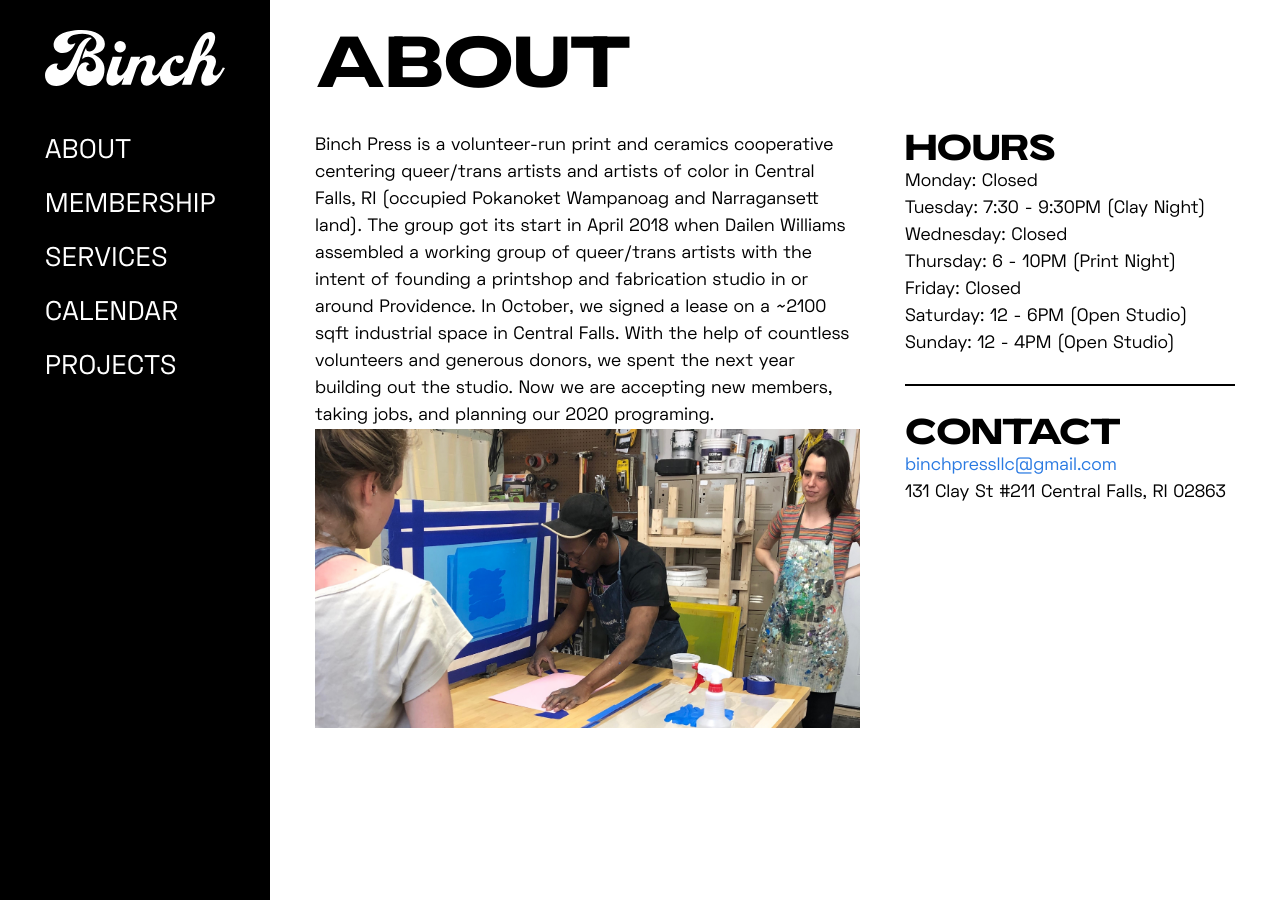
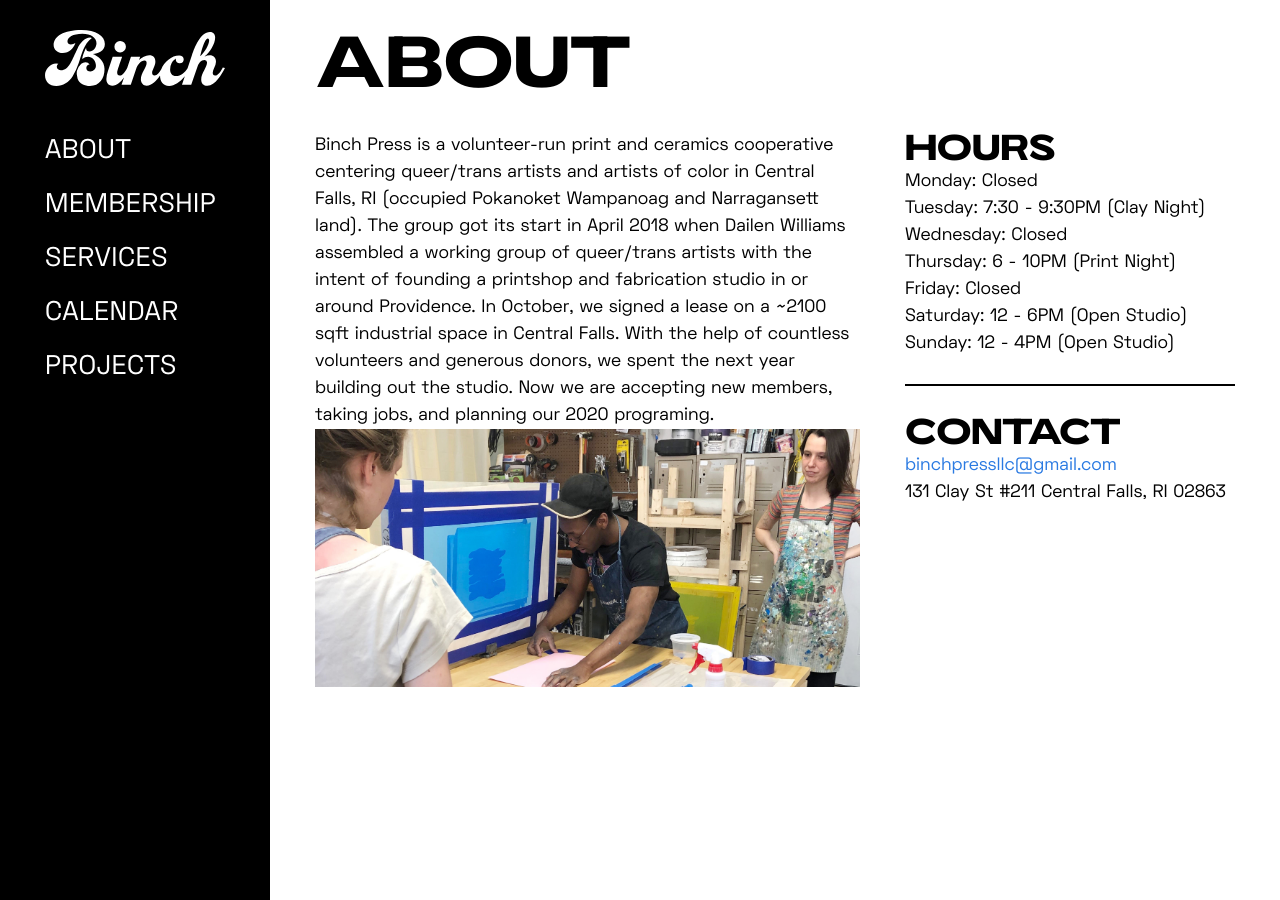
Before and after one commit to tychohoran/binchpress, a Jekyll site: the page built from about.md, in a window 1280 px wide. Built offline with Jekyll 4.4.1, drawn with Linux system fonts in a browser that asks for light colours.

Commit message:
Updated About

```diff
--- a/about.md
+++ b/about.md
@@ -18,4 +18,4 @@ layout: about
 ---
 
 Binch Press is a volunteer-run print and ceramics cooperative centering queer/trans artists and artists of color in Central Falls, RI (occupied Pokanoket Wampanoag and Narragansett land). The group got its start in April 2018 when Dailen Williams assembled a working group of queer/trans artists with the intent of founding a printshop and fabrication studio in or around Providence. In October, we signed a lease on a \~2100 sqft industrial space in Central Falls. With the help of countless volunteers and generous donors, we spent the next year building out the studio. Now we are accepting new members, taking jobs, and planning our 2020 programing.
-![Binch Image Crop.jpeg](/uploads/Binch%20Image%20Crop.jpeg)
+![binch crop 2.jpeg](/uploads/binch%20crop%202.jpeg)
```
